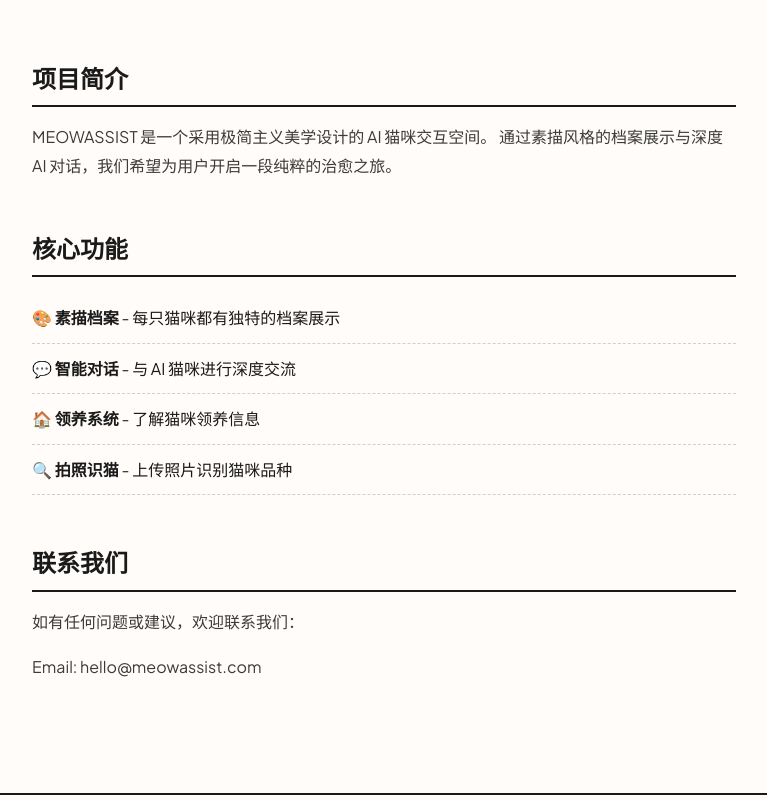
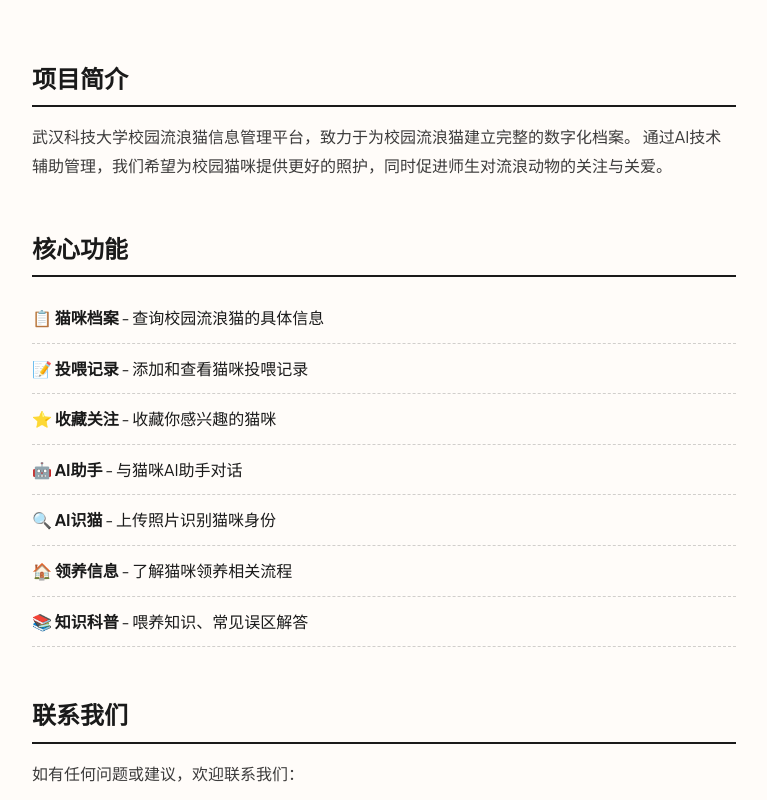
Before and after one commit to dog-shit-0708/catAI, a Vue app in the folder WEb_cat_frontend/: page /catAI/about in a window 1280 px wide. Shown: the part 360-1160 px from the top of the page, without its empty margins (256-1023 px from the left). Built offline with nearby package versions, Linux system fonts and the light colour scheme; a web font is replaced by a local one.

Commit message:
update: change text to WUST campus cat platform description

```diff
--- a/WEb_cat_frontend/src/views/About.vue
+++ b/WEb_cat_frontend/src/views/About.vue
@@ -2,32 +2,35 @@
   <div class="about">
     <div class="about-hero">
       <h1 class="section-title">关于<span class="highlight">我们</span></h1>
-      <p class="section-subtitle">MEOWASSIST - AI 猫咪伴侣平台</p>
+      <p class="section-subtitle">武汉科技大学校园流浪猫信息管理平台</p>
     </div>
 
     <div class="about-content">
       <div class="about-section">
         <h2>项目简介</h2>
         <p>
-          MEOWASSIST 是一个采用极简主义美学设计的 AI 猫咪交互空间。
-          通过素描风格的档案展示与深度 AI 对话，我们希望为用户开启一段纯粹的治愈之旅。
+          武汉科技大学校园流浪猫信息管理平台，致力于为校园流浪猫建立完整的数字化档案。
+          通过AI技术辅助管理，我们希望为校园猫咪提供更好的照护，同时促进师生对流浪动物的关注与关爱。
         </p>
       </div>
 
       <div class="about-section">
         <h2>核心功能</h2>
         <ul>
-          <li>🎨 <strong>素描档案</strong> - 每只猫咪都有独特的档案展示</li>
-          <li>💬 <strong>智能对话</strong> - 与 AI 猫咪进行深度交流</li>
-          <li>🏠 <strong>领养系统</strong> - 了解猫咪领养信息</li>
-          <li>🔍 <strong>拍照识猫</strong> - 上传照片识别猫咪品种</li>
+          <li>📋 <strong>猫咪档案</strong> - 查询校园流浪猫的具体信息</li>
+          <li>📝 <strong>投喂记录</strong> - 添加和查看猫咪投喂记录</li>
+          <li>⭐ <strong>收藏关注</strong> - 收藏你感兴趣的猫咪</li>
+          <li>🤖 <strong>AI助手</strong> - 与猫咪AI助手对话</li>
+          <li>🔍 <strong>AI识猫</strong> - 上传照片识别猫咪身份</li>
+          <li>🏠 <strong>领养信息</strong> - 了解猫咪领养相关流程</li>
+          <li>📚 <strong>知识科普</strong> - 喂养知识、常见误区解答</li>
         </ul>
       </div>
 
       <div class="about-section">
         <h2>联系我们</h2>
         <p>如有任何问题或建议，欢迎联系我们：</p>
-        <p>Email: hello@meowassist.com</p>
+        <p>Email: catcare@wust.edu.cn</p>
       </div>
     </div>
   </div>
--- a/WEb_cat_frontend/src/views/Home.vue
+++ b/WEb_cat_frontend/src/views/Home.vue
@@ -4,13 +4,14 @@
     <section class="hero">
       <div class="hero-content">
         <div class="hero-text">
-          <div class="tag">DISCOVER YOUR AI FELINE</div>
+          <div class="tag">WUST CAMPUS CATS</div>
           <h1 class="hero-title">
-            遇见你的<br>
-            <span class="highlight">手绘</span>伙伴
+            武汉科技大学<br>
+            <span class="highlight">校园流浪猫</span><br>
+            信息管理平台
           </h1>
           <p class="hero-subtitle">
-            这是一个武汉科技大学校园流浪猫信息管理平台，支持AI对话、猫咪图片识别、档案浏览与喂养打卡。
+            在这里可以查询猫咪的具体信息，添加投喂记录，收藏你感兴趣的猫咪，与猫咪AI助手对话，进行AI识猫、了解领养、喂养、常见知识误区的对话。
           </p>
           <div class="hero-buttons">
             <router-link to="/chat" class="btn-primary">
```
